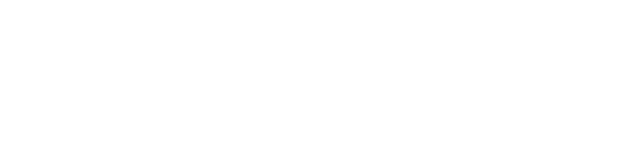
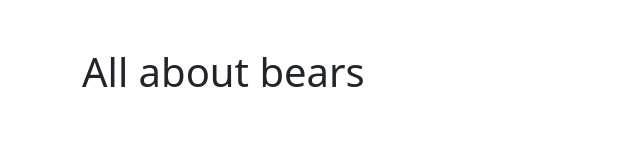
Before and after one commit to James-Gitchell/css-frameworks-all_about_bears, a plain HTML site: page index.html in a window 1280 px wide. Shown: the whole page, without its empty margins (0-640 px from the left). Drawn offline with nearby package versions, Linux system fonts and the light colour scheme.

Commit message:
issues using row, col on header

```diff
--- a/index.html
+++ b/index.html
@@ -8,6 +8,13 @@
     <link href="https://cdn.jsdelivr.net/npm/bootstrap@5.1.3/dist/css/bootstrap.min.css" rel="stylesheet" integrity="sha384-1BmE4kWBq78iYhFldvKuhfTAU6auU8tT94WrHftjDbrCEXSU1oBoqyl2QvZ6jIW3" crossorigin="anonymous">
 </head>
 <body>
-
+    <header class="container container-fluid">
+    <div class="row bg-$cyan-400 py-5 mg-0 ">
+        <div class="col">
+            <h1>All about bears</h1>
+            <p></p>
+        </div>
+    </div>
+    </header>
 </body>
 </html>
```
